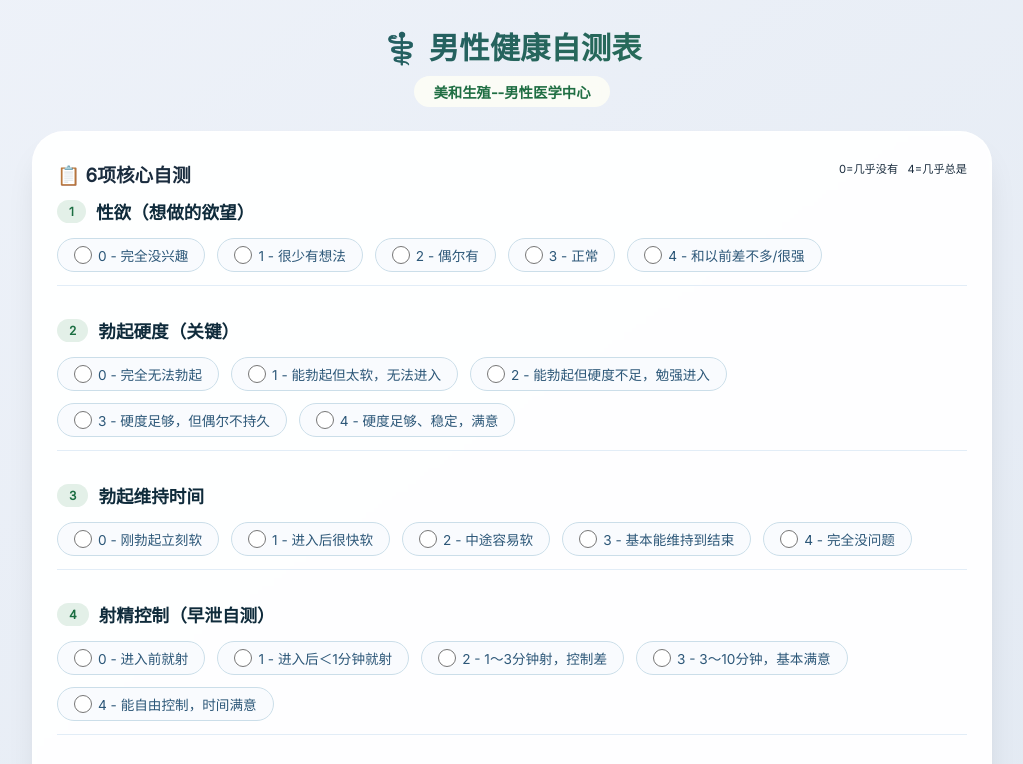
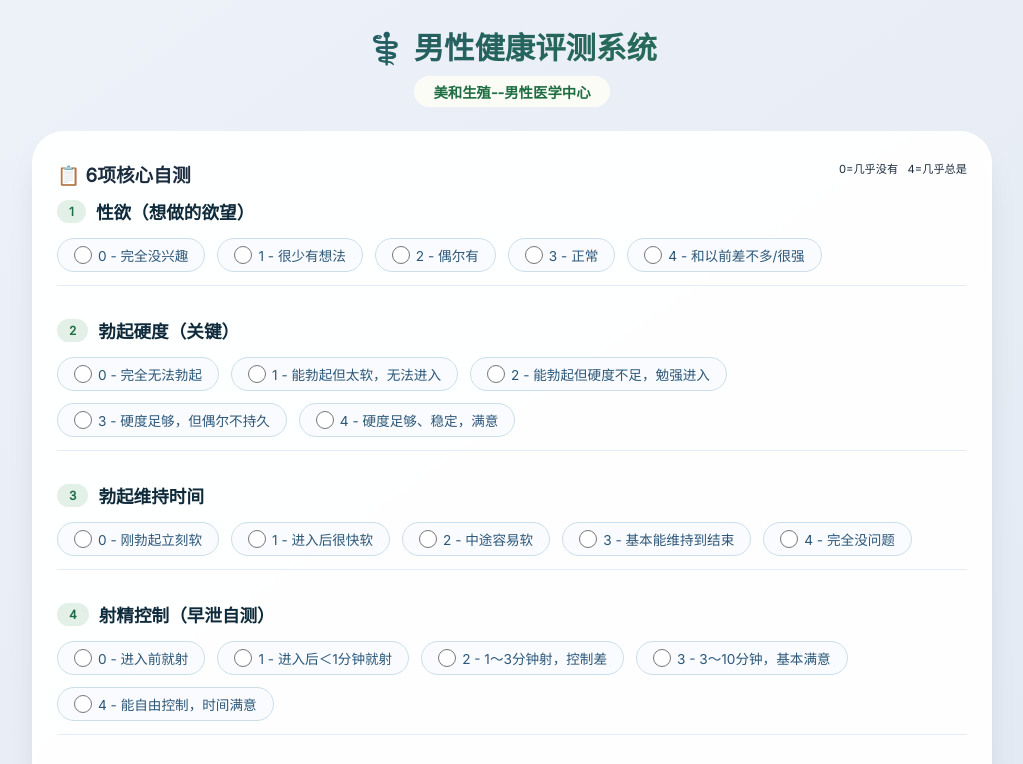
Before and after one commit to liangjw1989/jiankangpc, a plain HTML site: page index.html in a window 1280 px wide. Shown: the top 764 px of the page, without its empty margins (128-1151 px from the left). Drawn offline with Linux system fonts and the light colour scheme.

Commit message:
Add files via upload

```diff
--- a/index.html
+++ b/index.html
@@ -377,7 +377,7 @@
 <body>
 <div class="container">
     <div class="brand">
-        <h1>⚕️ 男性健康自测表</h1>
+        <h1>⚕️ 男性健康评测系统</h1>
         <div class="brand-tag">美和生殖--男性医学中心</div>
     </div>
     <div id="wechatWarning" class="mobile-warning" style="display: none;">
```
